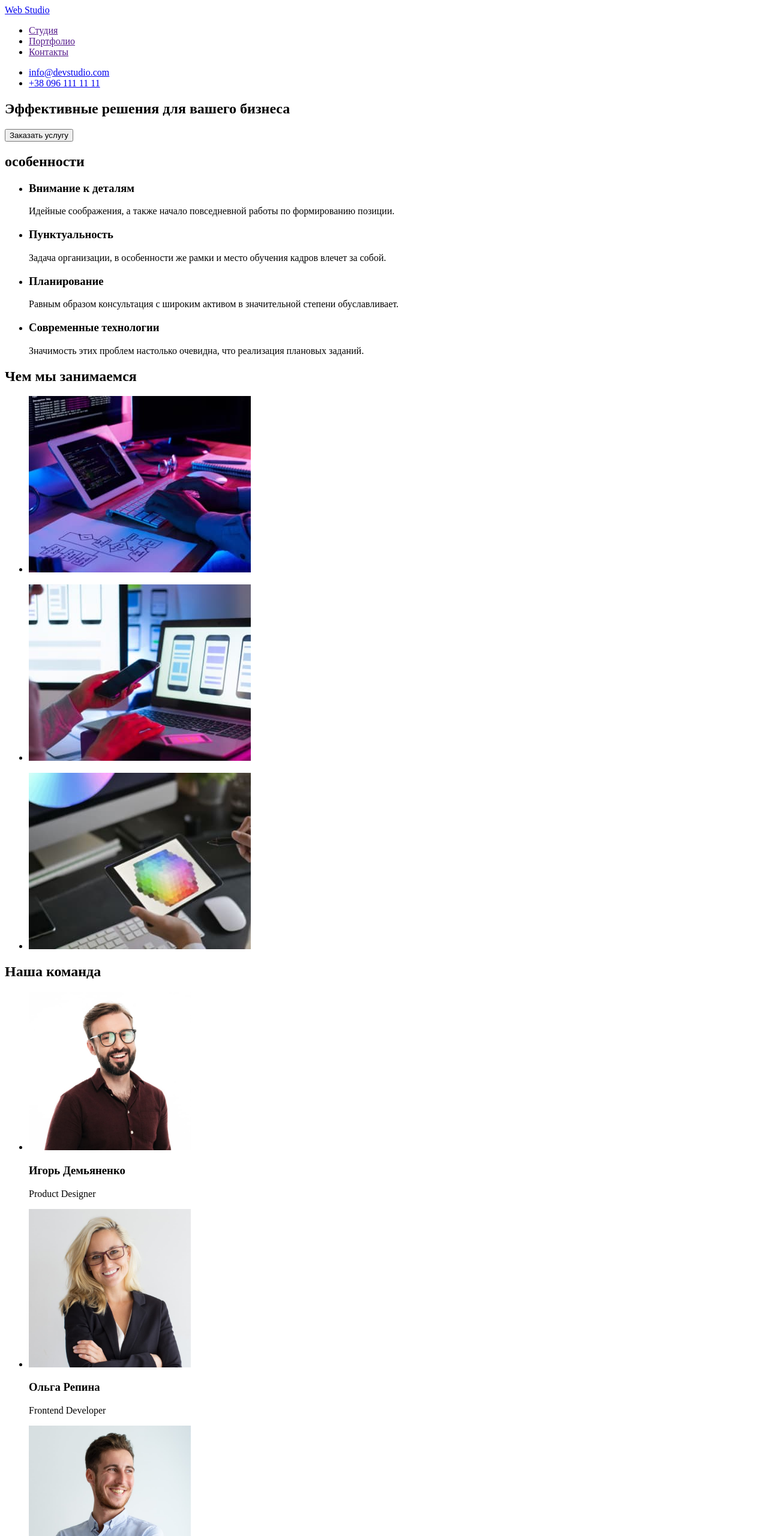
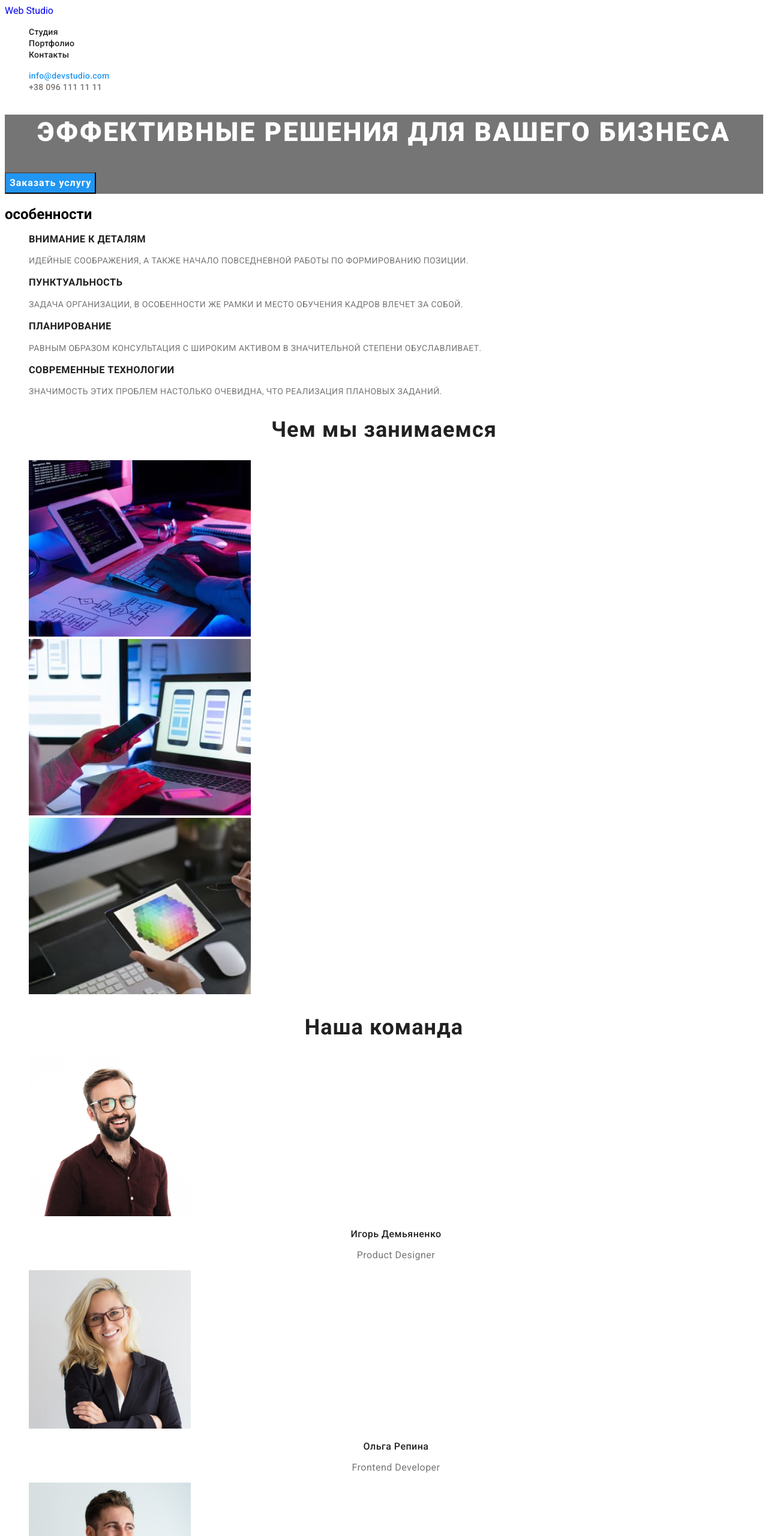
Before and after one commit to EduardOshurkov/goit-markup-hw-02, a plain HTML site: page index.html in a window 1280 px wide. Shown: the top 2560 px of the page at 60% size. Drawn offline with Linux system fonts and the light colour scheme.

Commit message:
Добавление классов и стилей
Необходима корректировка стилей и доработка портфолио.

```diff
--- a/index.html
+++ b/index.html
@@ -4,99 +4,100 @@
     <meta charset="UTF-8">
     <meta http-equiv="X-UA-Compatible" content="IE=edge">
     <meta name="viewport" content="width=device-width, initial-scale=1.0">
+    <link rel="preconnect" href="https://fonts.googleapis.com">
+    <link rel="preconnect" href="https://fonts.gstatic.com" crossorigin>
+    <link rel="stylesheet" href="./style/style.css">
+    <link href="https://fonts.googleapis.com/css2?family=Raleway:wght@700&family=Roboto:wght@400;500;700;900&display=swap"
+        rel="stylesheet">
     <title>Studio</title>
 </head>
 <body>
-<header>
-   <nav>
-    <a href="./index.html" class="logo">Web <span>Studio</span></a>
-   <ul>
-    <li><a href="">Студия</a></li>
-    <li><a href="">Портфолио</a></li>
-    <li><a href="">Контакты</a></li>
+<header class="header">
+   <nav class="header-nav">
+    <a class="link" href="./index.html" class="first-logo">Web <span class="second-logo">Studio</span></a>
+   <ul class="list header-list">
+    <li class="header-item"><a class="link header-link" href="">Студия</a></li>
+    <li class="header-item"><a class="link header-link" href="./portfolio.html">Портфолио</a></li>
+    <li class="header-item"><a class="link header-link" href="">Контакты</a></li>
    </ul>
     </nav>
-    <ul>
-        <li><a href="mailto:info@devstudio.com">info@devstudio.com</a></li>
-        <li><a href="tel:+380961111111"> +38 096 111 11 11</a></li>
+    <ul class="list">
+        <li><a class="link header-mail" href="mailto:info@devstudio.com">info@devstudio.com</a></li>
+        <li><a class="link header-tel" href="tel:+380961111111"> +38 096 111 11 11</a></li>
     </ul>
 </header>
 <main>
         <section class="hero">
-        <h1>Эффективные решения для вашего бизнеса</h1>
-        <button type="button">Заказать услугу</button>
+        <h1 class="hero-title">Эффективные решения для вашего бизнеса</h1>
+        <button type="button" class="hero-btn">Заказать услугу</button>
         </section>
-        <section>
-            <h2 class="hidden-title">особенности</h2>
-            <ul>
-                <li><h3>Внимание к деталям</h3>
-                    <p>Идейные соображения, а также начало повседневной работы по формированию позиции.</p>
+        <section class="about">
+            <h2 class="about-title">особенности</h2>
+            <ul class="list">
+                <li class="about-item"><h3>Внимание к деталям</h3>
+                    <p class="about-text">Идейные соображения, а также начало повседневной работы по формированию позиции.</p>
                 </li>
-                <li><h3>Пунктуальность</h3>
-                    <p>Задача организации, в особенности же рамки и место обучения кадров влечет за собой.</p>
+                <li class="about-item"><h3>Пунктуальность</h3>
+                    <p class="about-text">Задача организации, в особенности же рамки и место обучения кадров влечет за собой.</p>
                 </li>
-                <li><h3>Планирование</h3>
-                    <p>Равным образом консультация с широким активом в значительной степени обуславливает.</p>
+                <li class="about-item"><h3>Планирование</h3>
+                    <p class="about-text">Равным образом консультация с широким активом в значительной степени обуславливает.</p>
                 </li>
-                <li><h3>Современные технологии</h3>
-                    <p>Значимость этих проблем настолько очевидна, что реализация плановых заданий.</p>
+                <li class="about-item"><h3>Современные технологии</h3>
+                    <p class="about-text">Значимость этих проблем настолько очевидна, что реализация плановых заданий.</p>
                 </li>
             </ul>
         </section>
-        <section>
-            <h2>Чем мы занимаемся</h2>
-            <ul>
+        <section class="portfolio">
+            <h2 class="portfolio-title">Чем мы занимаемся</h2>
+            <ul class="list">
                 <li><img src="./img/whatwedo1.jpg" alt="программирование" width="370" height="294"/>
                 </li>
-            </ul>
-            <ul>
                 <li>
                     <img src="./img/whatwedo2.jpg" alt="адаптация" width="370" height="294"/>
                 </li>
-            </ul>
-            <ul>
                 <li><img src="./img/whatwedo3.jpg" alt="программирование" width="370" height="294"/>
                 </li>
             </ul>
         </section>
-        <section>
-            <h2>Наша команда</h2>
-            <ul>
+        <section class="team">
+            <h2 class="team-title">Наша команда</h2>
+            <ul class="list">
                 <li>
                     <img src="./img/team1.jpg" alt="дизайнер" width="270" height="264"/>
-                    <h3>Игорь Демьяненко</h3>
-                    <p lang="en">Product Designer</p>
+                    <h3 class="team-after-title">Игорь Демьяненко</h3>
+                    <p lang="en" class="team-text">Product Designer</p>
                 </li>
                 <li>
                     <img src="./img/team2.jpg" alt="разработчик" width="270" height="264"/>
-                    <h3>Ольга Репина</h3>
-                    <p lang="en">Frontend Developer</p>
+                    <h3 class="team-after-title">Ольга Репина</h3>
+                    <p lang="en" class="team-text">Frontend Developer</p>
                 </li>
                 <li>
                     <img src="./img/team3.jpg" alt="маркетолог" width="270" height="264"/>
-                    <h3>Николай Тарасов</h3>
-                    <p lang="en">Marketing</p>
+                    <h3 class="team-after-title">Николай Тарасов</h3>
+                    <p lang="en" class="team-text">Marketing</p>
                 </li>
                 <li>
                     <img src="./img/team4.jpg" alt="дизайнер" width="270" height="264"/>
-                    <h3>Михаил Ермаков</h3>
-                    <p lang="en">UI Designer</p>
+                    <h3 class="team-after-title">Михаил Ермаков</h3>
+                    <p lang="en" class="team-text">UI Designer</p>
                 </li>
             </ul>
         </section>
 </main>
-<footer>
-    <a href="./index.html" class="logo">Web <span>Studio</span></a>
-    <address>
-    <ul>
-        <li>
-            <a href="https://goo.gl/maps/gmLxucZ6jVdmeT9VA" target="_blank" rel="noopener noreferrer">г. Киев, пр-т Леси Украинки, 26></a>
+<footer class="footer">
+    <a class="link footer-logo" href="./index.html">Web<span class="footer-second-logo">Studio</span></a>
+    <address class="footer-adress">
+    <ul class="list">
+        <li class="footer-item">
+            <a class="footer-link" href="https://goo.gl/maps/gmLxucZ6jVdmeT9VA" target="_blank" rel="noopener noreferrer">г. Киев, пр-т Леси Украинки, 26></a>
         </li>
-        <li>
-            <a href="mailto:info@example.com">info@example.com></a>
+        <li class="footer-item">
+            <a class="link footer-mail" href="mailto:info@example.com">info@example.com></a>
         </li>
-        <li>
-            <a href="tel:+380991111111">+38 099 111 11 11</a>
+        <li class="footer-item">
+            <a class="link footer-tel" href="tel:+380991111111">+38 099 111 11 11</a>
         </li>
     </ul>
     </address>
--- /dev/null
+++ b/style/style.css
@@ -0,0 +1,156 @@
+body {
+  font-family: Roboto;
+}
+
+.list {
+  list-style: none;
+}
+
+.link {
+  text-decoration: none;
+}
+
+.header-link {
+  font-family: Roboto;
+  font-style: normal;
+  font-weight: 500;
+  font-size: 14px;
+  line-height: 1.14;
+  letter-spacing: 0.02em;
+  color: #212121;
+}
+
+.header-mail {
+  font-weight: 500;
+  font-size: 14px;
+  line-height: 1.14;
+  letter-spacing: 0.02em;
+  color: #2196f3;
+}
+
+.header-tel {
+  font-weight: 500;
+  font-size: 14px;
+  line-height: 16px;
+  letter-spacing: 0.02em;
+  color: #757575;
+}
+
+.hero {
+  background-color: #757575;
+}
+.hero-title {
+  font-weight: 900;
+  font-size: 44px;
+  line-height: 1.36;
+  text-align: center;
+  letter-spacing: 0.06em;
+  text-transform: uppercase;
+  color: #ffffff;
+}
+
+.hero-btn {
+  text-align: center;
+  color: #ffffff;
+  background-color: #2196f3;
+  font-family: inherit;
+  font-weight: bold;
+  font-size: 16px;
+  line-height: 1.88;
+  display: flex;
+  letter-spacing: 0.06em;
+  cursor: pointer;
+}
+
+.about-item {
+  font-weight: bold;
+  font-size: 14px;
+  line-height: 16px;
+  letter-spacing: 0.03em;
+  text-transform: uppercase;
+  color: #212121;
+}
+
+.about-text {
+  font-weight: normal;
+  font-size: 14px;
+  line-height: 1.71;
+  letter-spacing: 0.03em;
+  color: #757575;
+}
+
+.portfolio-title {
+  font-weight: bold;
+  font-size: 36px;
+  line-height: 42px;
+  text-align: center;
+  letter-spacing: 0.03em;
+  color: #212121;
+}
+
+.team-title {
+  font-weight: bold;
+  font-size: 36px;
+  line-height: 42px;
+  text-align: center;
+  letter-spacing: 0.03em;
+  color: #212121;
+}
+
+.team-after-title {
+  font-weight: 500;
+  font-size: 16px;
+  line-height: 19px;
+  text-align: center;
+  letter-spacing: 0.03em;
+  color: #212121;
+}
+
+.team-text {
+  font-family: Roboto;
+  font-style: normal;
+  font-weight: normal;
+  font-size: 16px;
+  line-height: 19px;
+  text-align: center;
+  letter-spacing: 0.03em;
+  color: #757575;
+}
+
+.footer {
+  background-color: #212121;
+}
+
+.footer-logo {
+  font-family: Raleway;
+  font-style: normal;
+  font-weight: bold;
+  font-size: 26px;
+  line-height: 31px;
+  letter-spacing: 0.03em;
+  color: #2196f3;
+}
+
+.footer-link {
+  font-weight: normal;
+  font-size: 14px;
+  line-height: 24px;
+  letter-spacing: 0.03em;
+  color: #ffffff;
+}
+
+.footer-mail {
+  font-weight: normal;
+  font-size: 14px;
+  line-height: 24px;
+  letter-spacing: 0.03em;
+  color: rgba(255, 255, 255, 0.6);
+}
+
+.footer-tel {
+  font-weight: normal;
+  font-size: 14px;
+  line-height: 24px;
+  letter-spacing: 0.03em;
+  color: rgba(255, 255, 255, 0.6);
+}
```
Also changed, not shown: portfolio.html (added, +52 -0 lines), .prettierrc.json (added), img/portfolio1.jpg (added), img/portfolio2.jpg (added), img/portfolio3.jpg (added), img/portfolio4.jpg (added), img/portfolio5.jpg (added), img/portfolio6.jpg (added), img/portfolio7.jpg (added), img/portfolio8.jpg (added), img/portfolio9.jpg (added), 1 other file.
